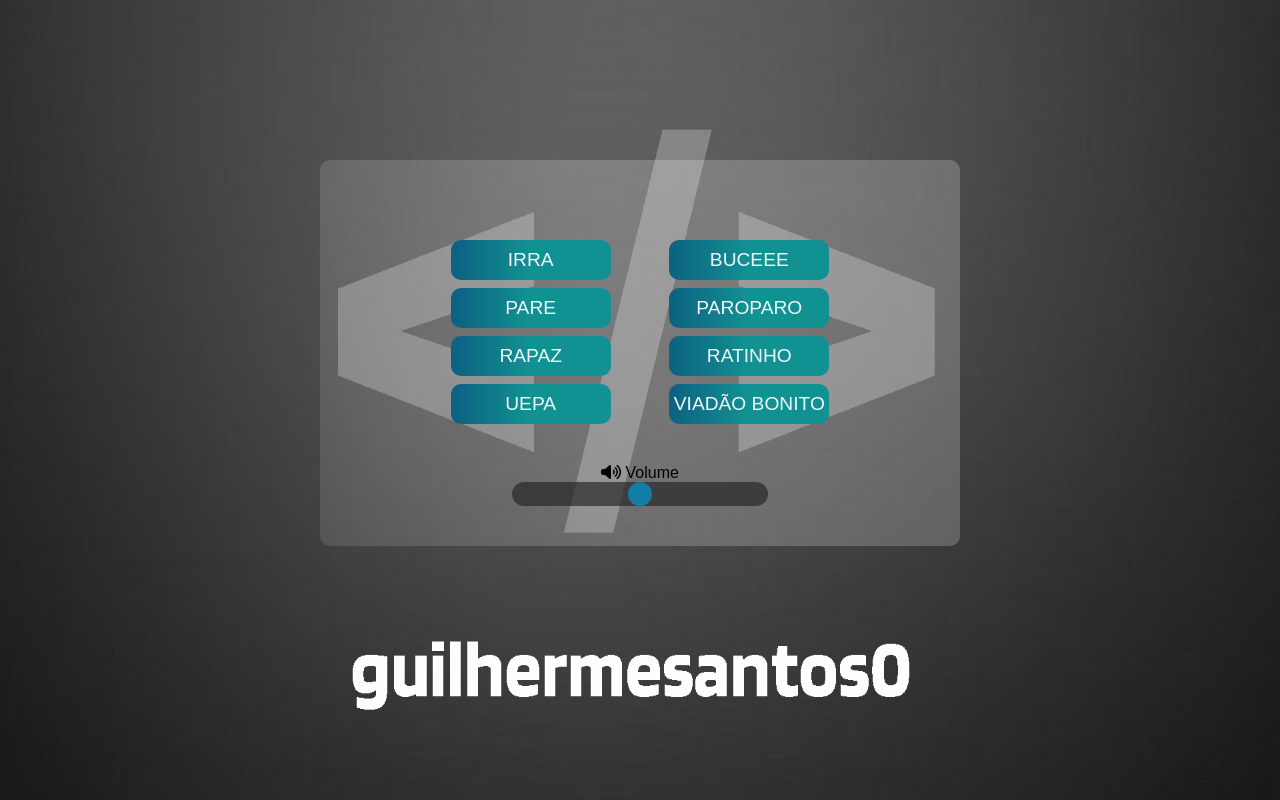
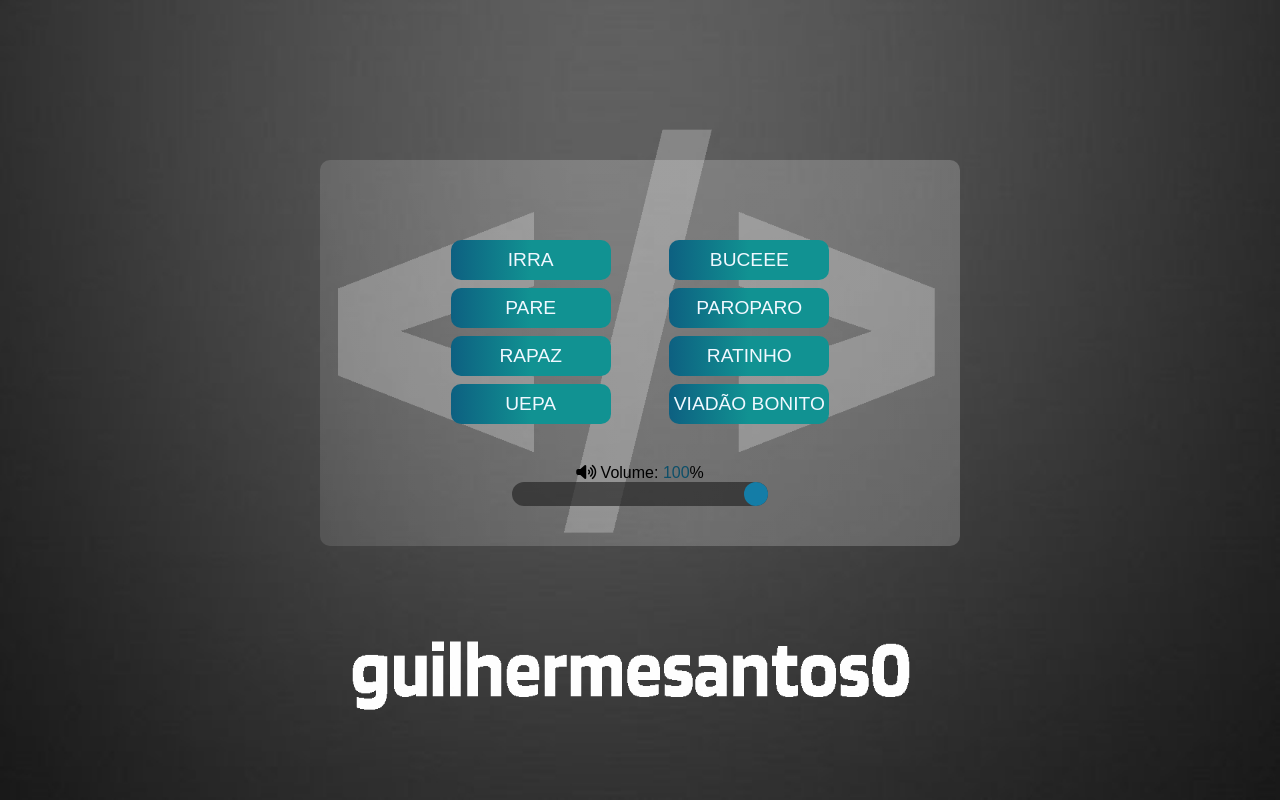
Before and after one commit to guilhermesantos0/Ratinho-Sounds, a plain HTML site: page index.html in a window 1280 px wide. Drawn offline with Linux system fonts and the light colour scheme; a web font is replaced by a local one.

Commit message:
Volume indicator

```diff
--- a/index.html
+++ b/index.html
@@ -21,8 +21,8 @@
             <li class="button"><button onclick="playAudio('viadao_bonito')">viadão bonito</button></li>
         </ul>
         <div id="audioVolume">
-            <label for="volume"><i class="fa-solid fa-volume-high"></i> Volume</label>
-            <input type="range" name="volume" id="volume" min="0" max="10">
+            <label for="volume" id="volumeLabel"><i class="fa-solid fa-volume-high"></i> Volume: <vl>100</vl>%</label>
+            <input type="range" name="volume" id="volume" min="0" max="100" value="100">
         </div>
     </div>
 </body>
--- a/script.js
+++ b/script.js
@@ -9,7 +9,11 @@ function playAudio(fileName){
 }
 
 let slider = document.getElementById("volume")
+let label = document.getElementById("volumeLabel")
 
 slider.oninput = function(){
-    audioVolume = this.value / 10
+    let labelVolume = this.value
+    audioVolume = labelVolume / 100
+
+    label.innerHTML = `<i class="fa-solid fa-volume-high"></i> Volume: <vl>${labelVolume}</vl>%`
 }
--- a/style.css
+++ b/style.css
@@ -89,6 +89,10 @@ body{
     border-radius: 50%;
 }
 
+vl {
+    color: rgb(13, 79, 105);
+}
+
 @media (max-width: 1280px) {
     body{
         background-size: contain;
```
